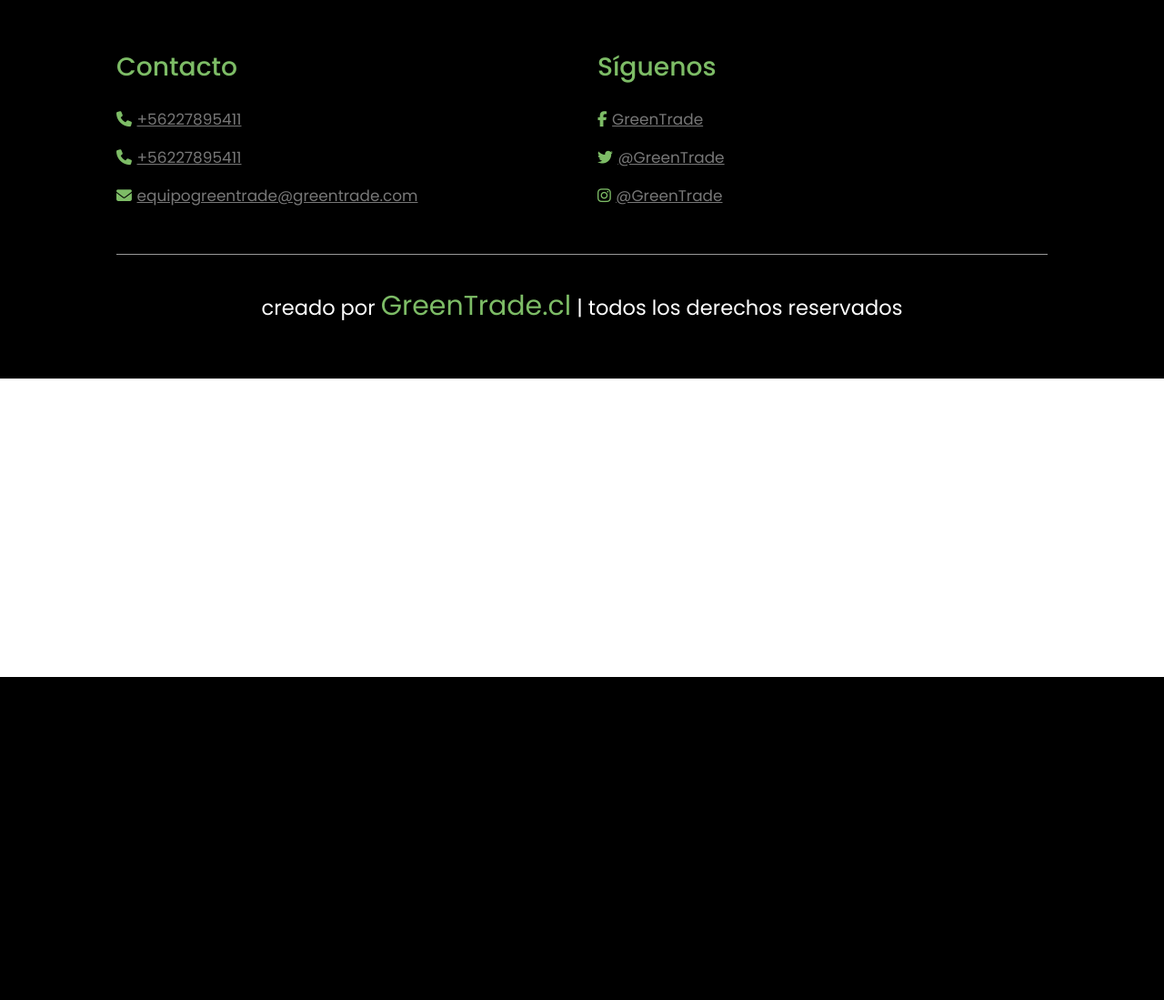
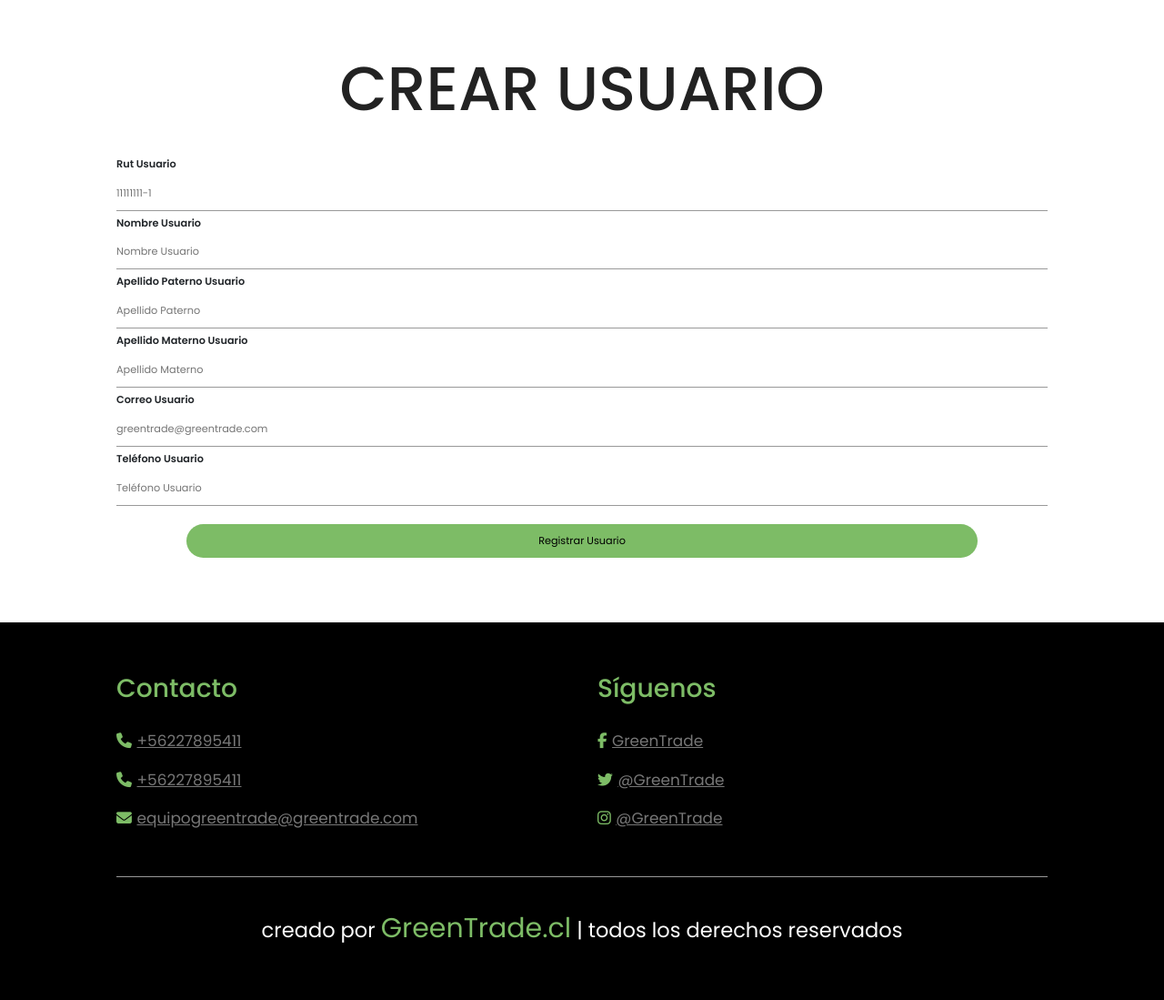
Before and after one commit to steffieess/GreenTrade, a PHP site: page /html/pages/registroUsuario.php in a window 1280 px wide. Shown: the part 56-1155 px from the top of the page at 91% size. Before the commit the page ends 800 px from the top, so only its background shows below. Run offline with PHP 8.4, Linux system fonts and the light colour scheme; style sheets or scripts are compiled from the project's sources; some libraries are stand-ins or nearby versions.

Commit message:
Registro Usuario + Usuarios
Formulario con estilos + tablas

```diff
--- a/css/style.scss
+++ b/css/style.scss
@@ -705,6 +705,7 @@ img {
     border-bottom: 1px solid #999;
     outline: none;
     background: transparent;
+    color: #222 !important;
 }
 
 .submit-btn {
@@ -848,10 +849,16 @@ img {
     margin-bottom: 10px;
 }
 
+.table-user a{
+    color: #222;
+}
 
+.table-user a:hover{
+    color: var(--main-color);
+}
 
 .table {
-    width: 100%;
+    width: 1500px;
     text-align: left;
     border-collapse: collapse;
     align-content: center;
@@ -865,6 +872,12 @@ img {
 th,
 td {
     padding: 20px;
+    height: 40px;
+    font-size: 15px;
+    max-width: 90px;
+    overflow:hidden;
+    text-overflow:ellipsis;
+    white-space:nowrap;
 }
 
 thead {
@@ -878,7 +891,9 @@ tr:nth-child(even) {
 }
 
 tr:hover td {
-    background-color: #E5E7E9;
+    background-color: #eaecee;
+    color: tr;
+    color: #777;
 
 }
 .card .btn {
@@ -889,4 +904,8 @@ tr:hover td {
     background-color: var(--black);
     color: #fff;
 }
+
+.table-user .btn:hover{
+    border-color: #fff;
+}
 /*users styles ends*/
--- a/html/pages/login_register.php
+++ b/html/pages/login_register.php
@@ -86,7 +86,7 @@
                         <input class="submit-btn" type="submit" value="Registrar" name="Registrar">
                     </div>
                 </div>
-            </action=>
+            </form>
             <!--Cierre Formulario REGISTER-->
         </div>
     </div>
--- a/html/pages/registroUsuario.php
+++ b/html/pages/registroUsuario.php
@@ -3,7 +3,41 @@
 <!-- header section ends -->
 
 <!--body section starts-->
-
+<section class="reg-user">
+    <h1 class="heading-title"> Crear Usuario </h1>
+    <div>
+    <form action="../func/registroUsuario.php" id='regUser' class='input-group-regUser' method="POST">
+                <div class="content">
+                    <label for="rutUsuario"><b>Rut Usuario</b></label>
+                    <input name="rutUsuario" type="text" class='input-field' placeholder="11111111-1" required>
+                </div>
+                <div class="content">
+                    <label for="nomUsuario"><b>Nombre Usuario</b></label>
+                    <input name="nomUsuario" type="text" class='input-field' placeholder="Nombre Usuario" required>
+                </div>
+                <div class="content">
+                    <label for="appUsuario"><b>Apellido Paterno Usuario</b></label>
+                    <input name="appUsuario" type="text" class='input-field' placeholder="Apellido Paterno" required>
+                </div>
+                <div class="content">
+                    <label for="apmUsuario"><b>Apellido Materno Usuario</b></label>
+                    <input name="apmUsuario" type="text" class='input-field' placeholder="Apellido Materno" required>
+                </div>
+                <div class="content">
+                    <label for="mailUsuario"><b>Correo Usuario</b></label>
+                    <input name="mailUsuario" type="text" class='input-field' placeholder="greentrade@greentrade.com" required>
+                </div>
+                <div class="content">
+                    <label for="telUsuario"><b>Teléfono Usuario</b></label>
+                    <input name="telUsuari" type="password" class='input-field' placeholder="Teléfono Usuario" required>
+                </div>
+                <div>
+                    <input class="submit-btn" type="submit" value="Registrar Usuario" name="regUsuario">
+                </div>
+            </form>
+    </div>
+    </div>
+</section>
 <!--body section ends-->
 
 <!-- footer section starts  -->
```
Also changed, not shown: html/pages/editarUsuario.php (added, +11 -0 lines), html/pages/usuario.php (+5 -5 lines).
